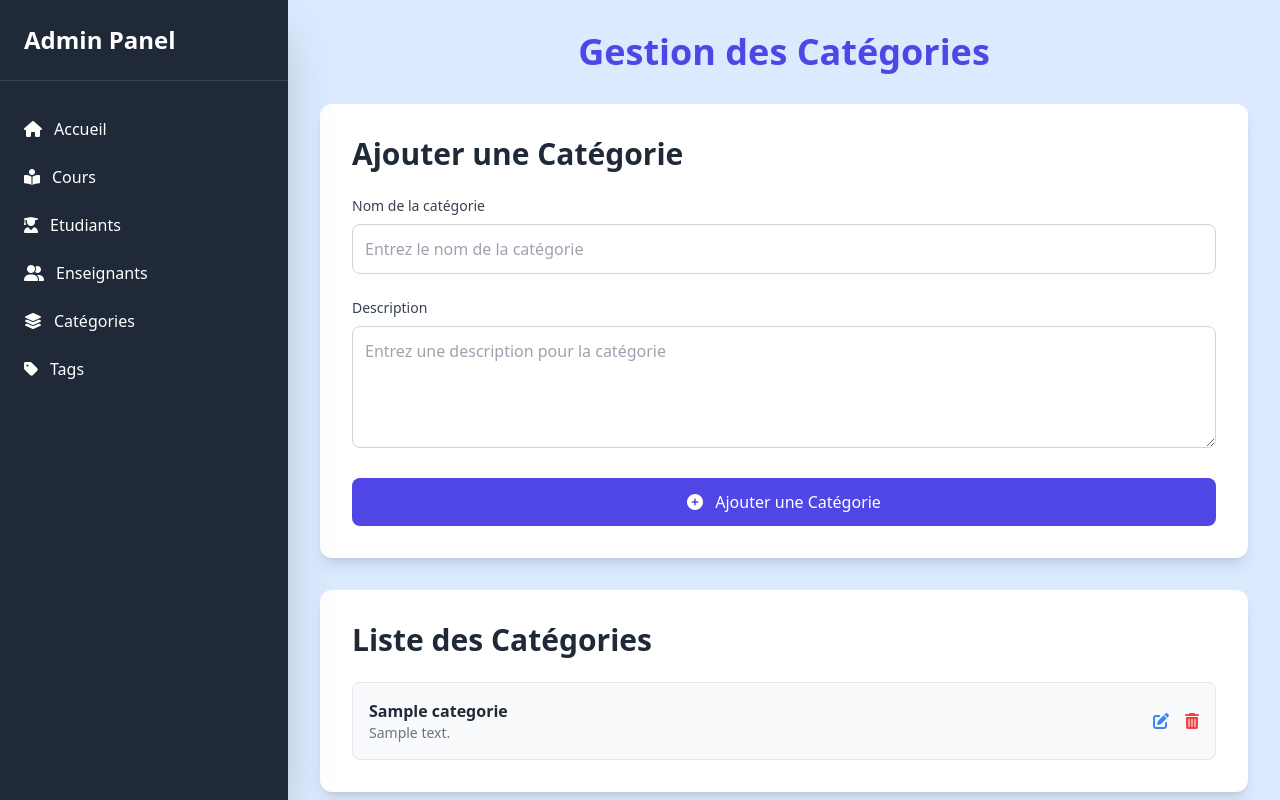
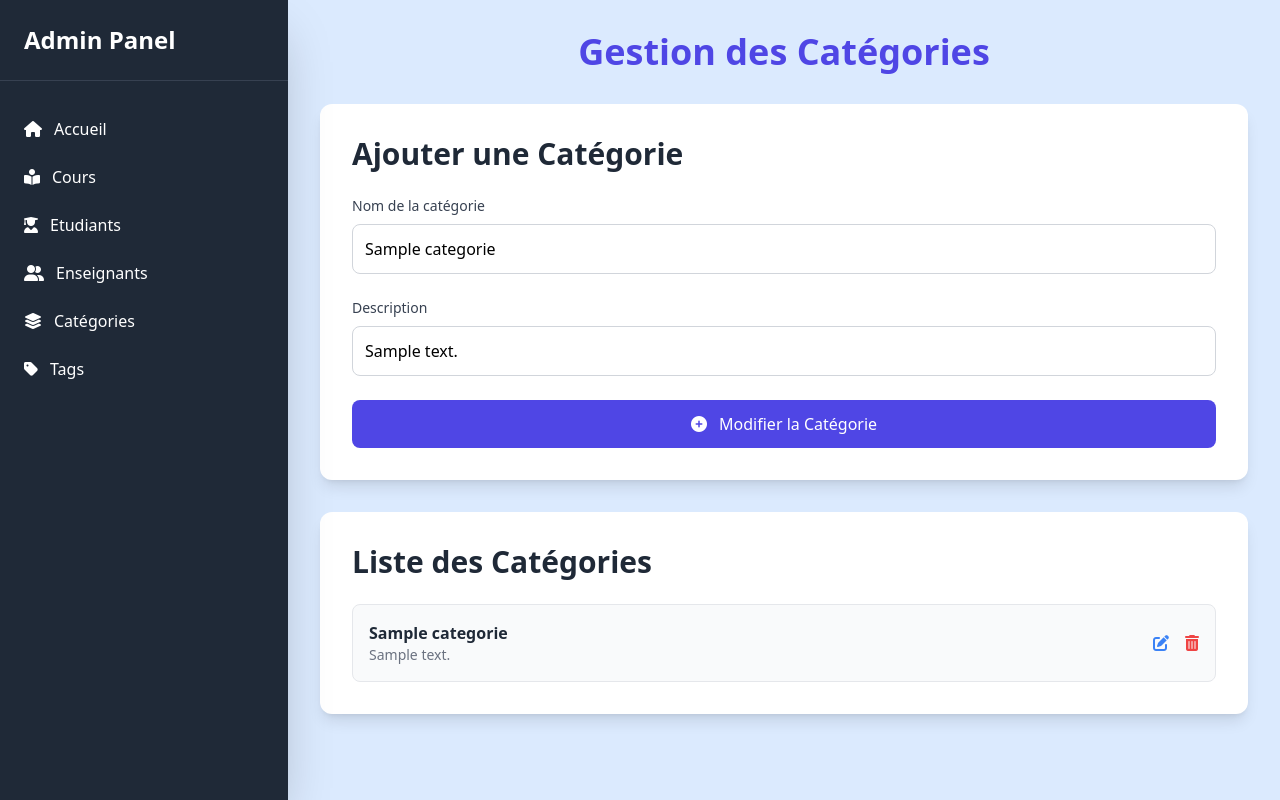
Before and after one commit to latifa-taybi/Youdemy, a PHP site: page /administrateur/categories.php?id=1 in a window 1280 px wide. Run offline with PHP 8.4, Linux system fonts and the light colour scheme; tables that the repository leaves empty hold one stand-in row (values such as "Sample post"); some libraries are stand-ins or nearby versions.

Commit message:
partie de modification des categories

```diff
--- a/administrateur/categories.php
+++ b/administrateur/categories.php
@@ -4,12 +4,23 @@ include '../database/config.php';
 include '../classes/Categorie.php';
 
 $categorie = new Categorie($pdo);
-
+// --Ajouter des Categories
 if (isset($_POST['addCategory'])) {
     $nomCat = $_POST['categoryName'];
     $descCat = $_POST['categoryDescription'];
     $categorie->addCategorie($nomCat, $descCat);
+}
 
+// --Modifier les Categories
+if (isset($_GET['id'])) {
+    $categorieEdit=$categorie->getCategorieId($_GET['id']);
+}
+
+if(isset($_POST['editCategory'])){
+    $nomCat = $_POST['categoryName'];
+    $descCat = $_POST['categoryDescription'];
+    $categorie->EditCategorie($_GET['id'], $nomCat, $descCat);
+    header('location: categories.php');
 }
 
 ?>
@@ -31,6 +42,7 @@ if (isset($_POST['addCategory'])) {
                     type="text"
                     id="categoryName"
                     name="categoryName"
+                    value="<?php if(isset($categorieEdit)){ echo $categorieEdit['nom'] ;}?>"
                     class="w-full mt-2 p-3 border border-gray-300 rounded-lg focus:ring-2 focus:ring-indigo-500 focus:border-indigo-500 transition"
                     placeholder="Entrez le nom de la catégorie">
             </div>
@@ -38,23 +50,29 @@ if (isset($_POST['addCategory'])) {
             <!-- Description de la catégorie -->
             <div class="relative group">
                 <label for="categoryDescription" class="block text-sm font-medium text-gray-700">Description</label>
-                <textarea
+                <input
                     id="categoryDescription"
                     name="categoryDescription"
+                    value="<?php if(isset($categorieEdit)){ echo $categorieEdit['description'] ;}?>"
                     class="w-full mt-2 p-3 border border-gray-300 rounded-lg focus:ring-2 focus:ring-indigo-500 focus:border-indigo-500 transition"
                     rows="4"
-                    placeholder="Entrez une description pour la catégorie"></textarea>
+                    placeholder="Entrez une description pour la catégorie">
             </div>
 
             <!-- Bouton Ajouter -->
-            <button
-                type="submit"
-                id="addCategory"
-                name="addCategory"
-                class="w-full bg-indigo-600 text-white font-medium py-3 px-4 rounded-lg hover:bg-indigo-700 transition">
-                <i class="fas fa-plus-circle mr-2"></i>
-                Ajouter une Catégorie
-            </button>
+             <?php
+                if(isset($_GET['id'])){
+                    echo "<button type='submit' id='editCategory' name='editCategory' class='w-full bg-indigo-600 text-white font-medium py-3 px-4 rounded-lg hover:bg-indigo-700 transition'>
+                        <i class='fas fa-plus-circle mr-2'></i>
+                        Modifier la Catégorie
+                        </button> ";
+                }else{
+                    echo "<button type='submit' id='addCategory' name='addCategory' class='w-full bg-indigo-600 text-white font-medium py-3 px-4 rounded-lg hover:bg-indigo-700 transition'>
+                    <i class='fas fa-plus-circle mr-2'></i>
+                    Ajouter une Catégorie
+                    </button> ";
+                }
+             ?>
         </form>
     </div>
 
--- a/classes/Categorie.php
+++ b/classes/Categorie.php
@@ -38,12 +38,16 @@ class Categorie{
                     <p class='text-gray-500 text-sm'>$categorie[description]</p>
                 </div>
                 <div class='flex space-x-4'>
+                    <a href='../administrateur/categories.php?id=$categorie[id_categorie]'>
                         <button class='text-blue-500 hover:text-blue-700 font-small flex items-center space-x-2 transition-transform hover:scale-105'>
                             <i class='fas fa-edit'></i>
                         </button>
+                    </a>
+                    <a>
                         <button class='text-red-500 hover:text-red-700 font-small flex items-center space-x-2 transition-transform hover:scale-105'>
                             <i class='fas fa-trash-alt'></i>
                         </button>
+                    </a>
                 </div>
             </li>
             ";
@@ -51,6 +55,15 @@ class Categorie{
 
     }
 
+    public function EditCategorie($id, $nom, $description){
+        $stmt=$this->pdo->prepare("UPDATE categorie SET nom = :nom, description = :description WHERE id_categorie = :id_categorie");
+        $stmt->execute([
+            ':id_categorie'=>$id,
+            ':nom'=>$nom,
+            ':description'=>$description
+        ]);
+    }
+
 
 }
 ?>
--- a/enseignant/enseignantPage.php
+++ b/enseignant/enseignantPage.php
@@ -19,7 +19,7 @@
     <!-- Section: Ajout de cours -->
     <section class="bg-white p-8 rounded-xl shadow-lg mb-12">
       <h2 class="text-2xl font-bold text-purple-700 mb-4">Ajouter un Nouveau Cours</h2>
-      <form class="space-y-4">
+      <form method="post" action="" class="space-y-4">
         <div>
           <label for="title" class="block text-gray-700 font-semibold">Titre</label>
           <input type="text" id="title" class="w-full border-2 border-purple-300 rounded-lg p-3 focus:ring focus:ring-purple-400" placeholder="Titre du cours" required>
```
Also changed, not shown: classes/Cours.php (added, +11 -0 lines), etudiant/etudiantPage.php (+26 -0 lines), role.php (line endings or trailing spaces). Lines whose indentation alone changed are shown as unchanged.
